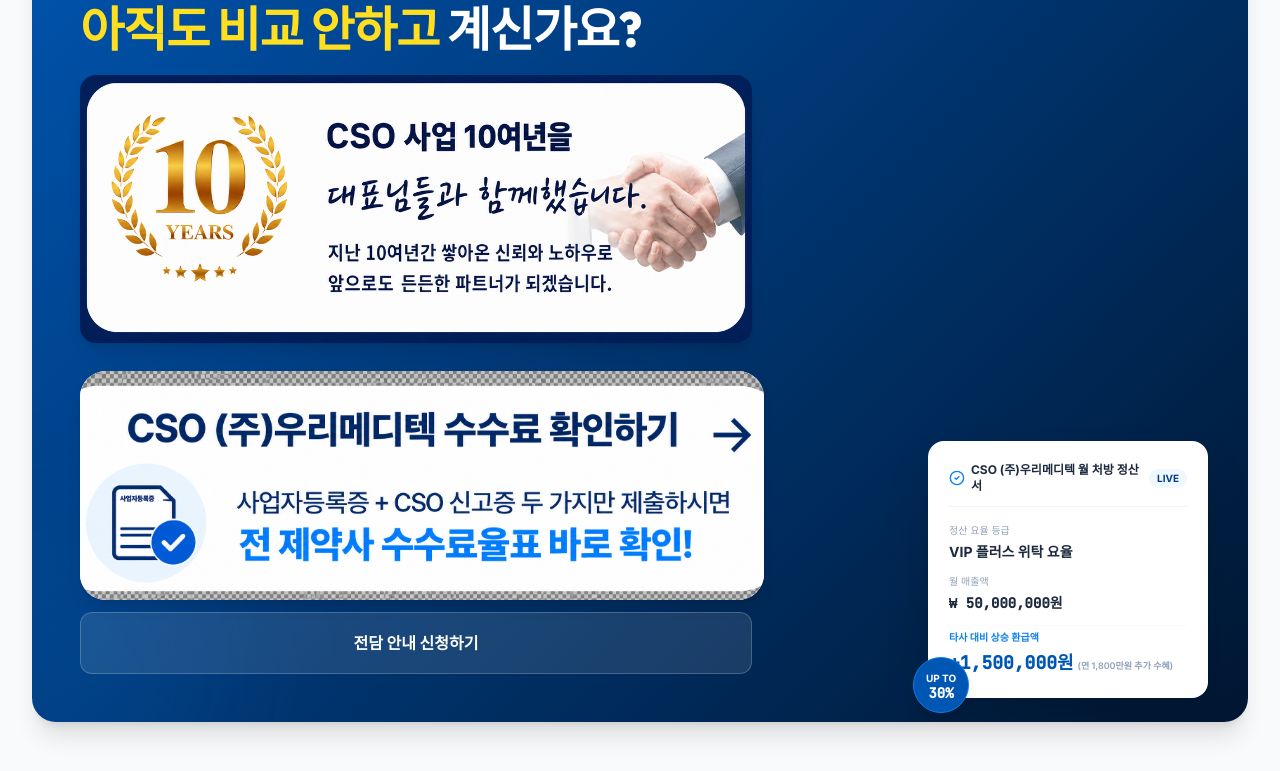
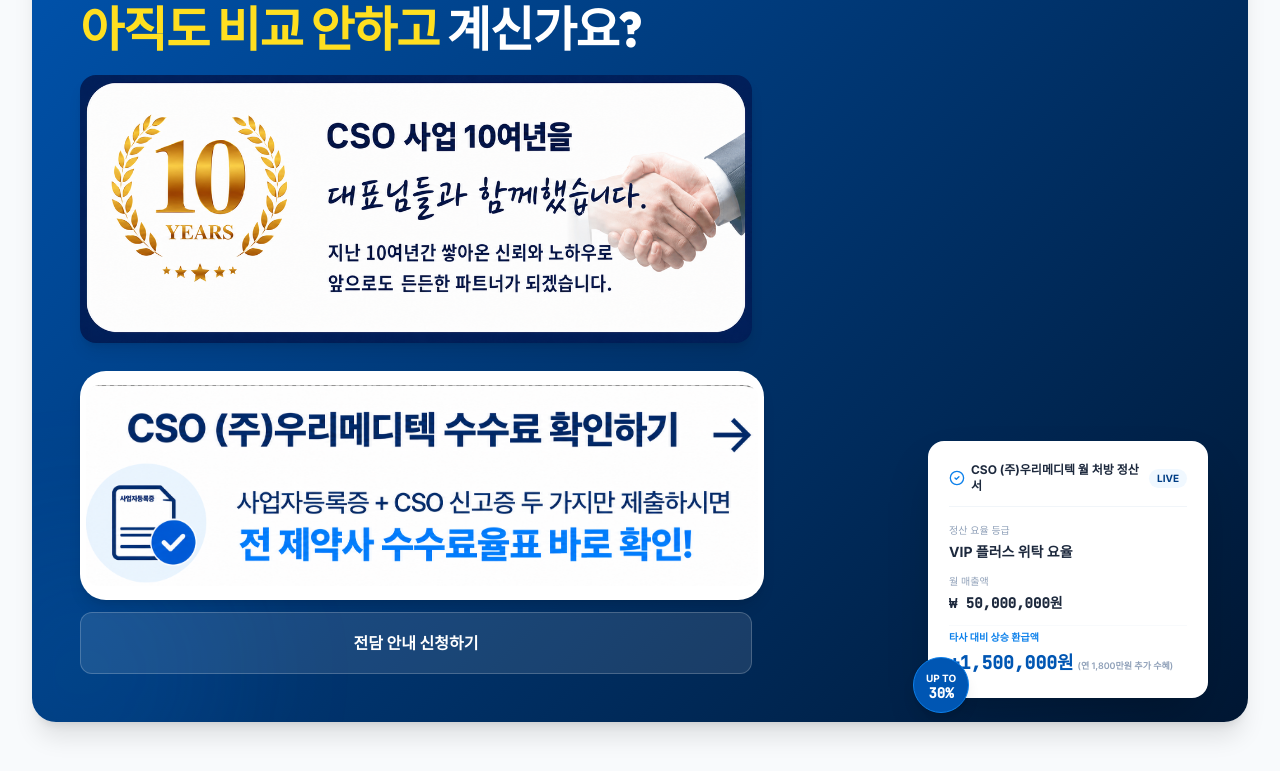
Before and after one commit to musanglu70-tech/app, a React (Vite) app: page / in a window 1280 px wide. Shown: the part 437-1208 px from the top of the page. Built offline with nearby package versions, Linux system fonts and the light colour scheme.

Commit message:
update site

```diff
--- a/src/components/MainLanding.tsx
+++ b/src/components/MainLanding.tsx
@@ -82,9 +82,10 @@
             >
               {/* 원본 이미지 가장자리에 체크무늬가 박혀 있어 잘라내고 보여준다 */}
               <span
-                className="block overflow-hidden bg-white shadow-lg"
+                className="block bg-white shadow-lg"
                 style={{ borderRadius: '26px', padding: '14px 6px' }}
               >
+              <span className="block overflow-hidden" style={{ borderRadius: '14px' }}>
                 <img
                   src={ctaFeeCheck}
                   alt="CSO (주)우리메디텍 수수료 확인하기 — 사업자등록증 + CSO 신고증 두 가지만 제출하시면 전 제약사 수수료율표 바로 확인!"
@@ -99,6 +100,7 @@
                   }}
                   draggable={false}
                 />
+              </span>
               </span>
             </button>
 
```
